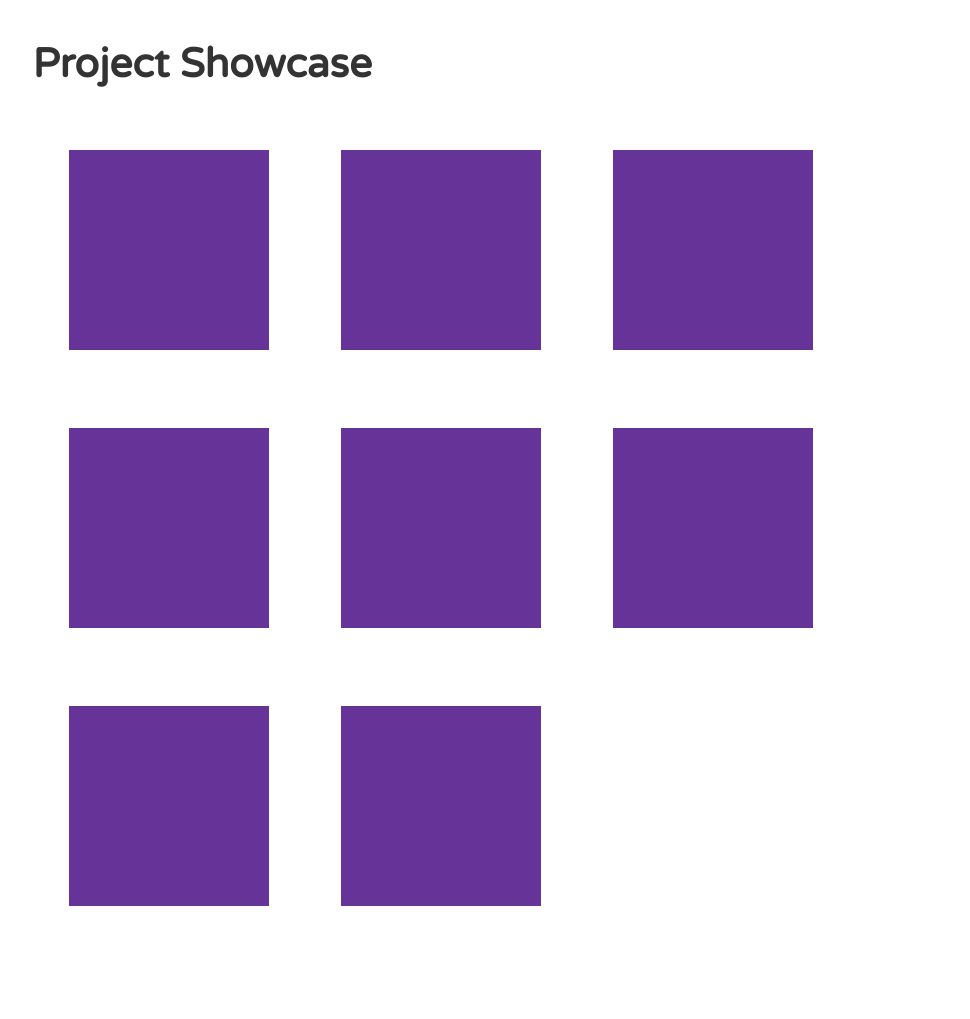
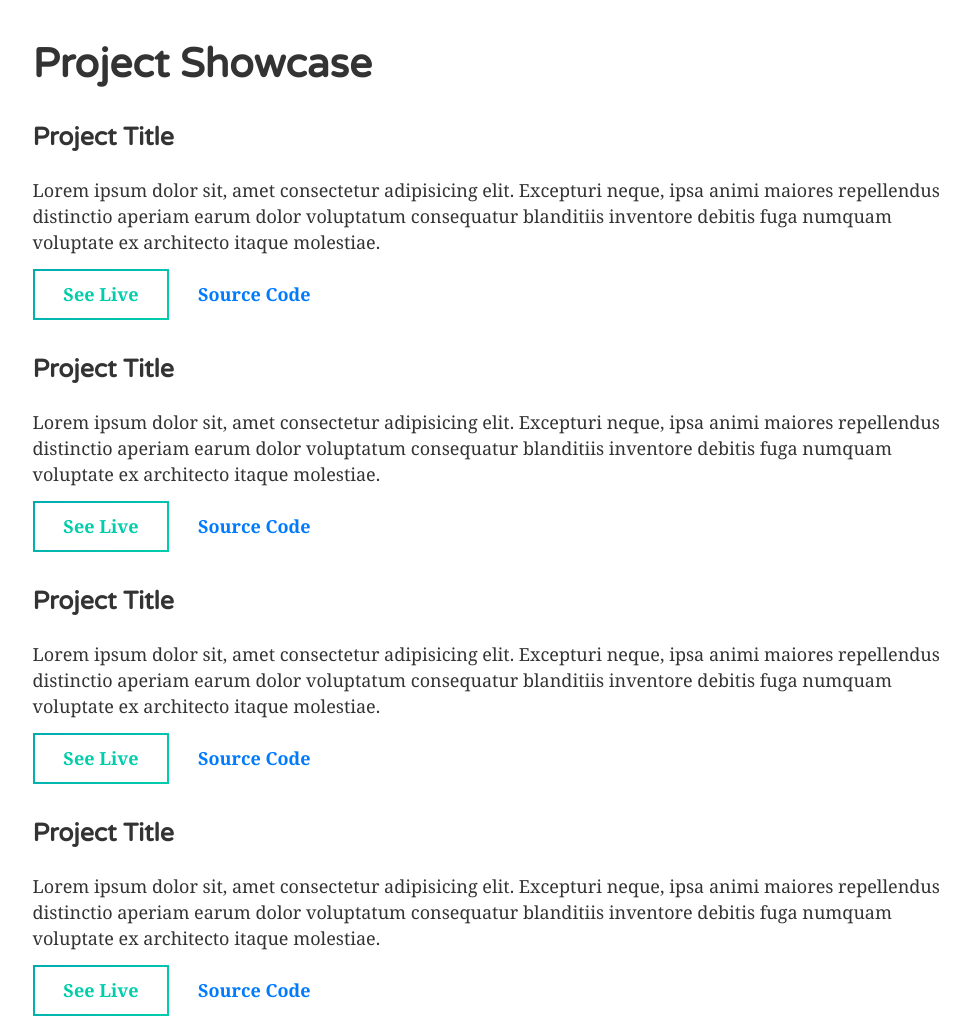
Before and after one commit to ar-pavel/Portfolio-ract, a Gatsby site: page / in a window 1280 px wide. Shown: the part 2473-3492 px from the top of the page, without its empty margins (147-1117 px from the left). Built offline with nearby package versions, Linux system fonts and the light colour scheme; Gatsby itself is replaced by a stand-in of ours.

Commit message:
Project showcase place holder modified

```diff
--- a/src/components/Card.js
+++ b/src/components/Card.js
@@ -6,6 +6,40 @@ const Card = ({ props }) => (
     <div className="card">
       <p style={{ color: "red" }}>{props}</p>
     </div>
+
+    <div class="row">
+      <div class="col-lg-4 col-sm-12">
+        <div class="project-wrapper__text" data-sr-id="9">
+          <h3 class="project-wrapper__text-title">Project Title</h3>
+          <div>
+            <p class="mb-4">
+              Lorem ipsum dolor sit, amet consectetur adipisicing elit.
+              Excepturi neque, ipsa animi maiores repellendus distinctio aperiam
+              earum dolor voluptatum consequatur blanditiis inventore debitis
+              fuga numquam voluptate ex architecto itaque molestiae.
+            </p>
+          </div>
+          <a target="_blank" class="cta-btn cta-btn--hero" href="#!">
+            See Live
+          </a>
+          <a target="_blank" class="cta-btn text-color-main" href="#!">
+            Source Code
+          </a>
+        </div>
+      </div>
+      {/*  <div class="col-lg-8 col-sm-12">
+        <div class="project-wrapper__image" data-sr-id="12">
+          <a href="#!" target="_blank">
+            <div data-tilt="" class="thumbnail rounded">
+              <img
+                class="img-fluid"
+                src="assets/project.5ad6096036391d70f3f8cdadc5937cf4.jpg"
+              />
+            </div>
+          </a>
+        </div>
+      </div> */}
+    </div>
   </>
 )
 
--- a/src/components/layout.css
+++ b/src/components/layout.css
@@ -645,12 +645,17 @@ pre tt:after {
 }
 
 .card {
-  width: 200px;
+  /* width: 200px;
   height: 200px;
   background-color: rebeccapurple;
-  display: inline-block;
+  display: inline-block; */
   /* padding: 2rem; */
   margin: 2rem;
+  visibility: visible;
+  opacity: 1;
+  transform: matrix3d(1, 0, 0, 0, 0, 1, 0, 0, 0, 0, 1, 0, 0, 0, 0, 1);
+  transition: opacity 1s cubic-bezier(0.5, 0, 0, 1) 1s,
+    transform 1s cubic-bezier(0.5, 0, 0, 1) 1s;
 }
 
 .icon {
@@ -672,3 +677,67 @@ pre tt:after {
   -webkit-font-smoothing: antialiased;
   -moz-osx-font-smoothing: grayscale;
 }
+
+.cta-btn {
+  display: inline-block;
+  position: relative;
+  padding: 0.8rem 1.6rem;
+  font-weight: 700;
+  line-height: 1;
+  z-index: -1;
+  transition: all 0.6s cubic-bezier(0.19, 1, 0.22, 1);
+  color: #007bff;
+  text-decoration: none;
+  background-color: transparent;
+}
+.cta-btn--hero {
+  color: #00cdac;
+  -webkit-text-fill-color: #00cdac;
+  border: 2px solid transparent;
+  border-image: linear-gradient(135deg, #02aab0, #00cdac);
+  border-image-slice: 1;
+
+  color: #007bff;
+  text-decoration: none;
+  background-color: transparent;
+}
+.cta-btn--hero:after {
+  background-image: linear-gradient(135deg, #02aab0, #00cdac);
+}
+
+.cta-btn:after {
+  content: "";
+  display: block;
+  position: absolute;
+  width: 0;
+  height: 100%;
+  left: 0;
+  bottom: 0;
+  z-index: -1;
+  transition: all 0.3s cubic-bezier(0.19, 1, 0.22, 1);
+}
+
+a,
+a:active,
+a:hover,
+a:link,
+a:visited {
+  text-decoration: none;
+}
+::after {
+  content: "";
+  display: block;
+  position: absolute;
+  width: 0px;
+  height: 100%;
+  left: 0;
+  bottom: 0;
+  z-index: -1;
+  transition: all cubic-bezier(0.19, 1, 0.22, 1) 0.3s;
+}
+.text-color-main:hover {
+  transform: translateX(2px);
+}
+a:hover {
+  transition: all 0.3s ease-in-out;
+}
```
Also changed, not shown: README.md.
